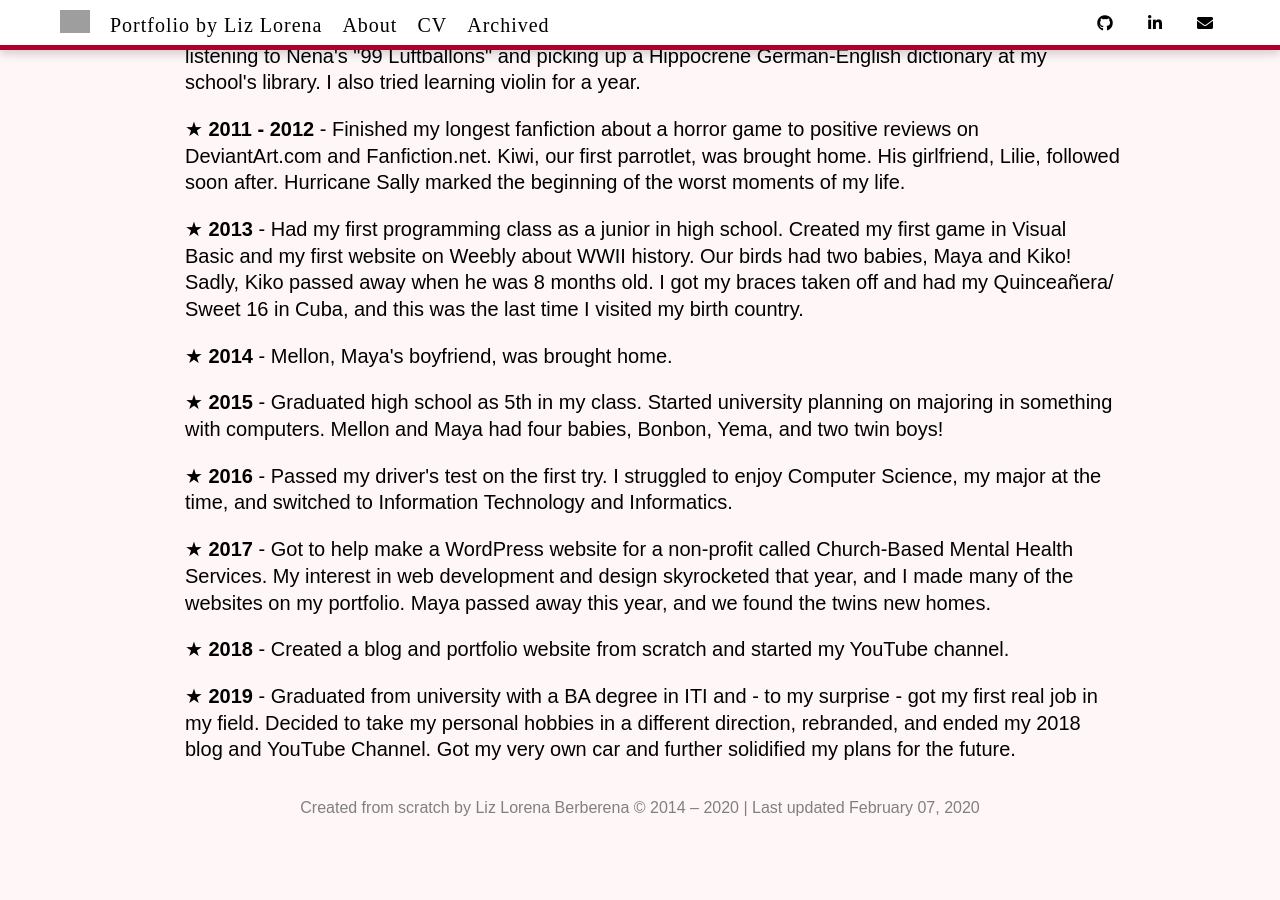
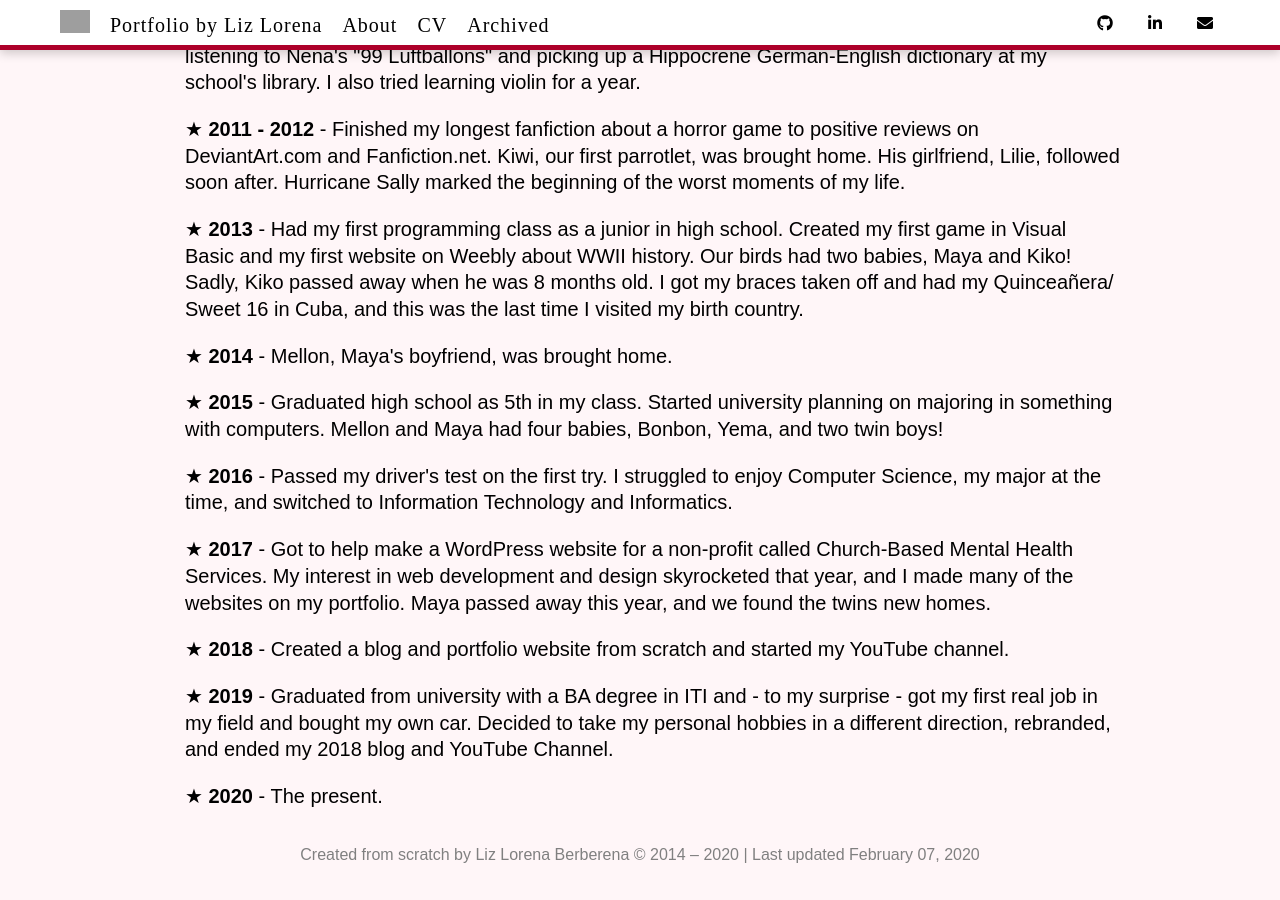
Before and after one commit to liz-lorena/mid-2019, a Jekyll site: the page built from about/index.html, in a window 1280 px wide and 900 px high, scrolled down 1516 px. Built offline with Jekyll 4.4.1, drawn with Linux system fonts in a browser that asks for light colours; nearby versions of some CDN libraries; before the commit the page ends 2369 px from its top, so only the background shows below that.

Commit message:
Update index.html

```diff
--- a/about/index.html
+++ b/about/index.html
@@ -45,5 +45,6 @@ title: About
 		<li><strong>2016</strong> - Passed my driver's test on the first try. I struggled to enjoy Computer Science, my major at the time, and switched to Information Technology and Informatics.</li>
 		<li><strong>2017</strong> - Got to help make a WordPress website for a non-profit called Church-Based Mental Health Services. My interest in web development and design skyrocketed that year, and I made many of the websites on my portfolio. Maya passed away this year, and we found the twins new homes. <!--Andrew and I met this year.--></li>
 		<li><strong>2018</strong> - Created a blog and portfolio website from scratch and started my YouTube channel.</li>
-		<li><strong>2019</strong> - Graduated from university with a BA degree in ITI and - to my surprise - got my first real job in my field. Decided to take my personal hobbies in a different direction, rebranded, and ended my 2018 blog and YouTube Channel. Got my very own car and further solidified my plans for the future.</li>
+		<li><strong>2019</strong> - Graduated from university with a BA degree in ITI and - to my surprise - got my first real job in my field and bought my own car. Decided to take my personal hobbies in a different direction, rebranded, and ended my 2018 blog and YouTube Channel.</li>
+		<li><strong>2020</strong> - The present.</li>
 	</ul>
```
